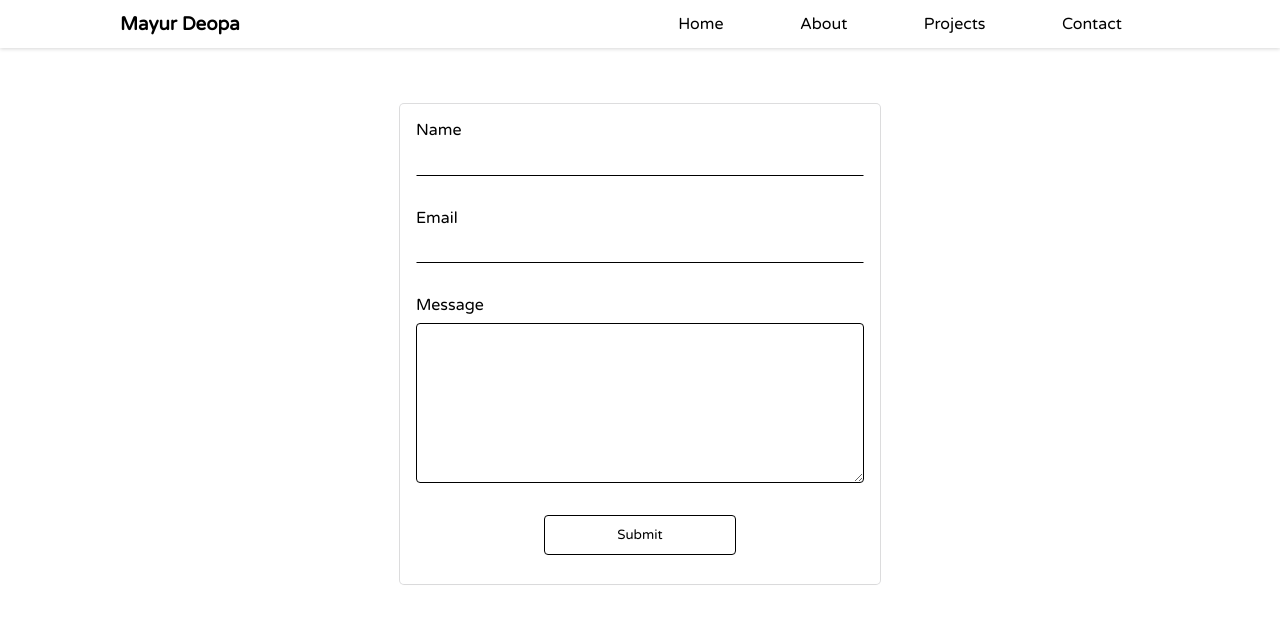
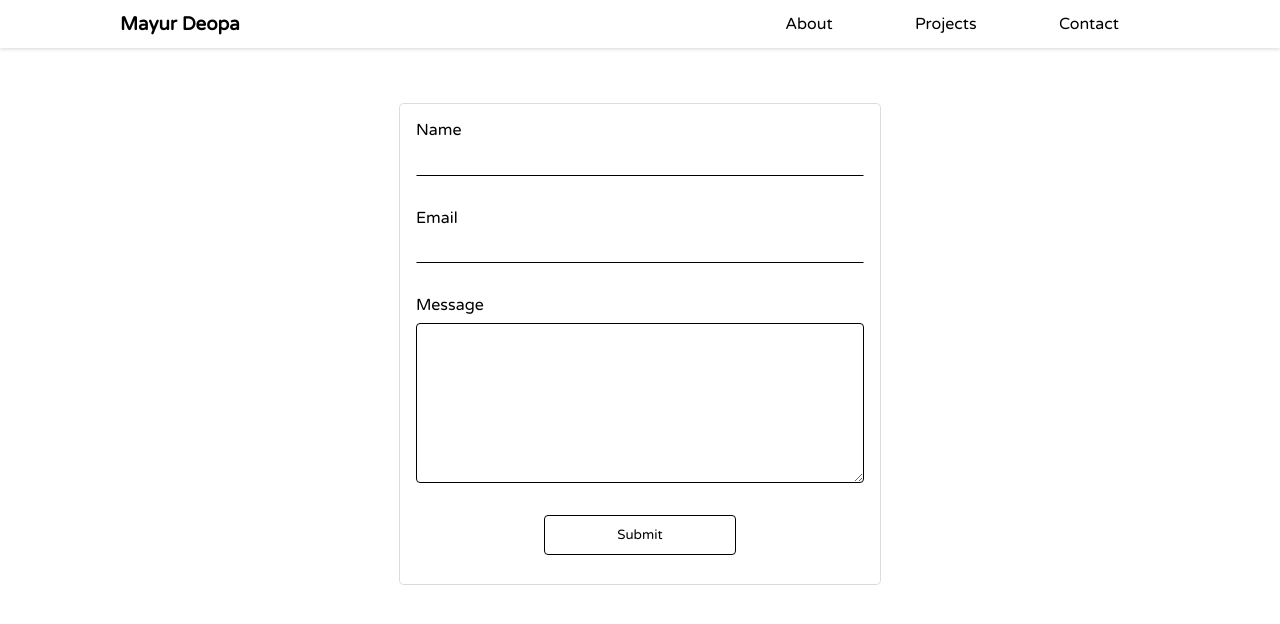
Before and after one commit to MayurDeopa/portfolio, a Next.js app: page /contact in a window 1280 px wide. Shown: the top 624 px of the page. Built offline with nearby package versions, Linux system fonts and the light colour scheme.

Commit message:
Removed the about page

```diff
--- a/components/Navbar.js
+++ b/components/Navbar.js
@@ -6,8 +6,7 @@ import { useState } from 'react';
 const Navbar=()=>{
     const [isVisible,setIsVisible] = useState(false)
     const navItems =[
-        {title:"Home",link:"/"},
-        {title:"About",link:"about"},
+        {title:"About",link:"/"},
         {title:"Projects",link:"projects"},
         {title:"Contact",link:"contact"}
     ]
--- a/styles/Contact.module.css
+++ b/styles/Contact.module.css
@@ -27,7 +27,7 @@
 }
 
 .submit{
-    width: 12rem;
+    width: min(12rem,100%);
     height: 2.5rem;
     border:solid black 1px;
     background-color: white;
@@ -42,13 +42,13 @@
 
 .submitted{
     position: fixed;
-    top: 3.5rem;
-    right: -15rem;
+    top: -3.5rem;
+    margin: auto;
     display: flex;
     align-items: center;
     justify-content: center;
     gap: 1rem;
-    width: 12rem;
+    width: min(30rem,95%);
     height: 2.5rem;
     border-radius: 4px;
     background-color: black;
@@ -83,6 +83,6 @@
 @keyframes submitted {
 
     100%{
-        right: 1rem;
+        top: 3.5rem;
     }
 }
--- a/styles/Navbar.module.css
+++ b/styles/Navbar.module.css
@@ -24,12 +24,12 @@
 
 .nav_ul{
     left: -12rem;
-    top: 3rem;
+    top: 3.04rem;
     list-style: none;
     display: flex;
     align-items: center;
     justify-content: space-around;
-    width: 50%;
+    width: 40%;
     height: 100%;
     z-index: 5;
     transition: 0.3s ease-in-out;
@@ -41,7 +41,6 @@
     padding: 0.5rem;
     display: flex;
     align-items: center;
-    justify-content: center;
     border-radius: 4px;
     cursor: pointer;
     transition: 0.3s ease-in-out;
--- a/styles/Spinner.module.css
+++ b/styles/Spinner.module.css
@@ -27,7 +27,7 @@
 }
 
 .mini_spinner_wrapper{
-    width: 12rem;
+    width: min(12rem,100%);
     height: 2.5rem;
     display: flex;
     border-radius: 4px;
```
Also changed, not shown: pages/about.js (deleted, +0 -10 lines).
